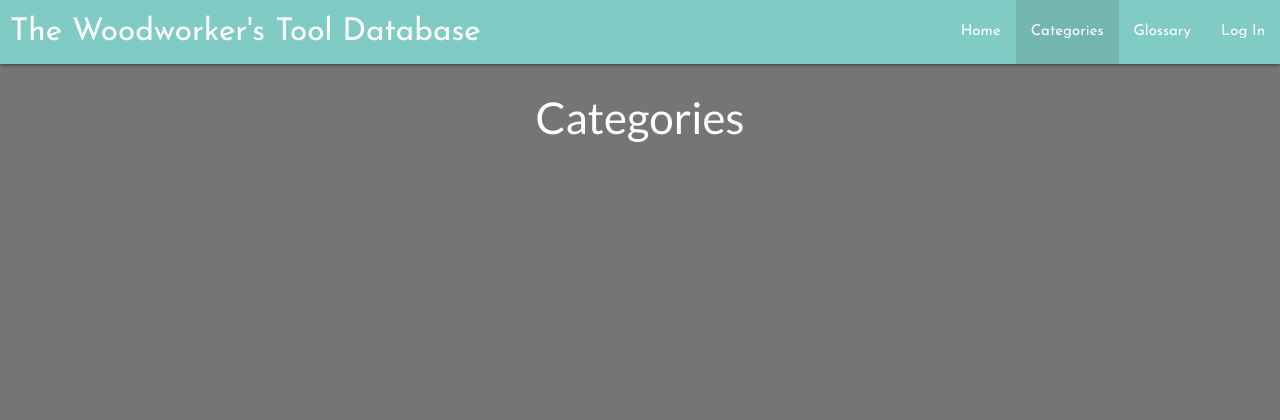
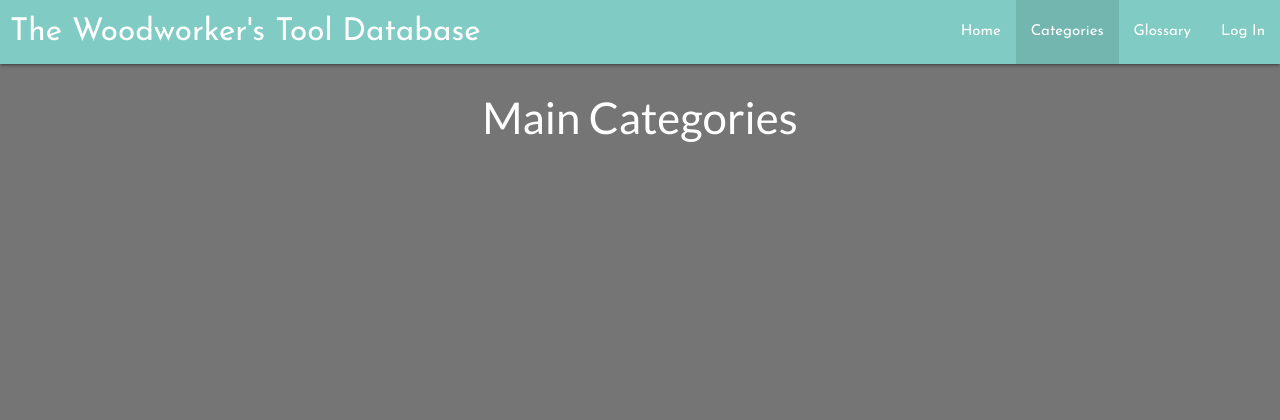
Before and after one commit to Cleg83/tool_db, a Flask app: page /categories in a window 1280 px wide. Shown: the top 420 px of the page. Run offline with Flask 3, Linux system fonts and the light colour scheme; some libraries are stand-ins or nearby versions.

Commit message:
Change categories page heading to main categories

```diff
--- a/tool_db/templates/categories.html
+++ b/tool_db/templates/categories.html
@@ -2,7 +2,7 @@
 {% set active_page = "categories" %}
 {% block content %}
 
-<h3 class="center-align white-text" aria-label="heading" aria-level="3">Categories</h3>
+<h3 class="center-align white-text" aria-label="heading" aria-level="3">Main Categories</h3>
 
 <div class="row content-wrapper category-page-content">
     <!-- Iterate through main categories -->
```
